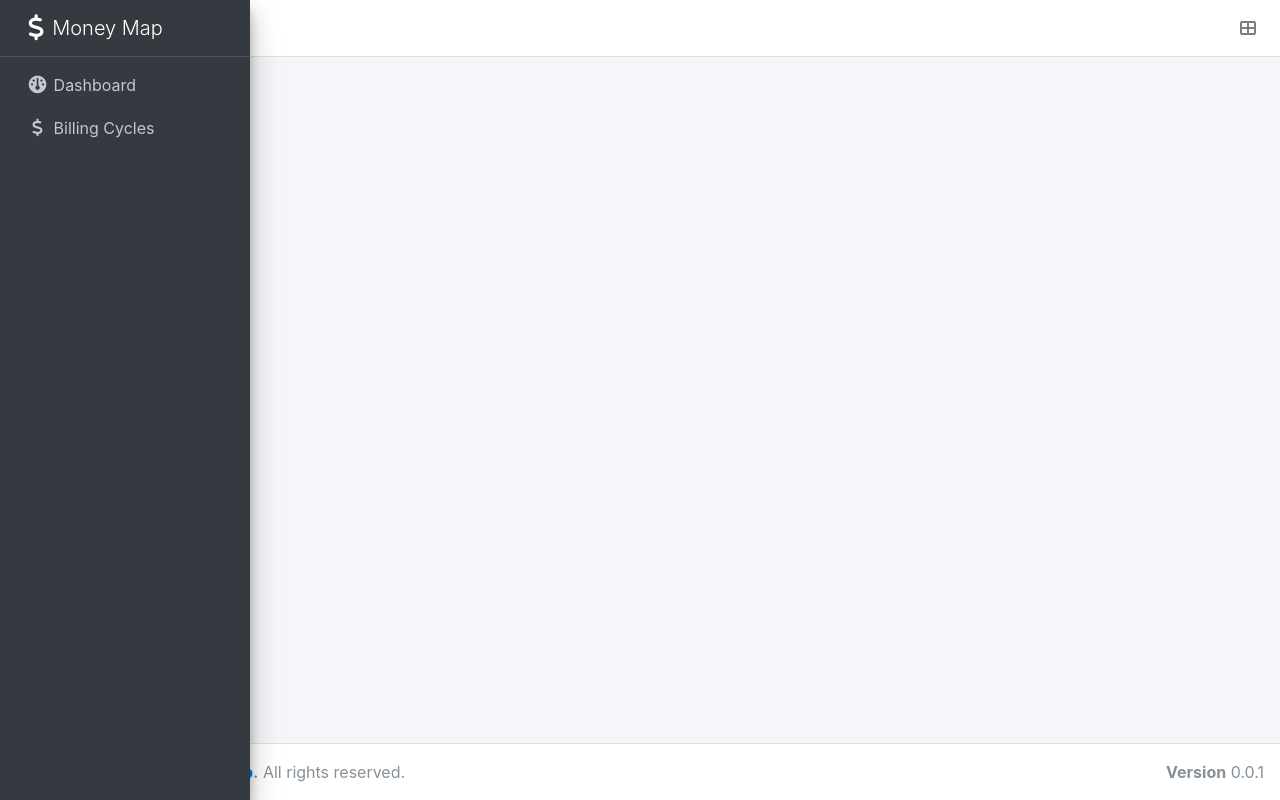
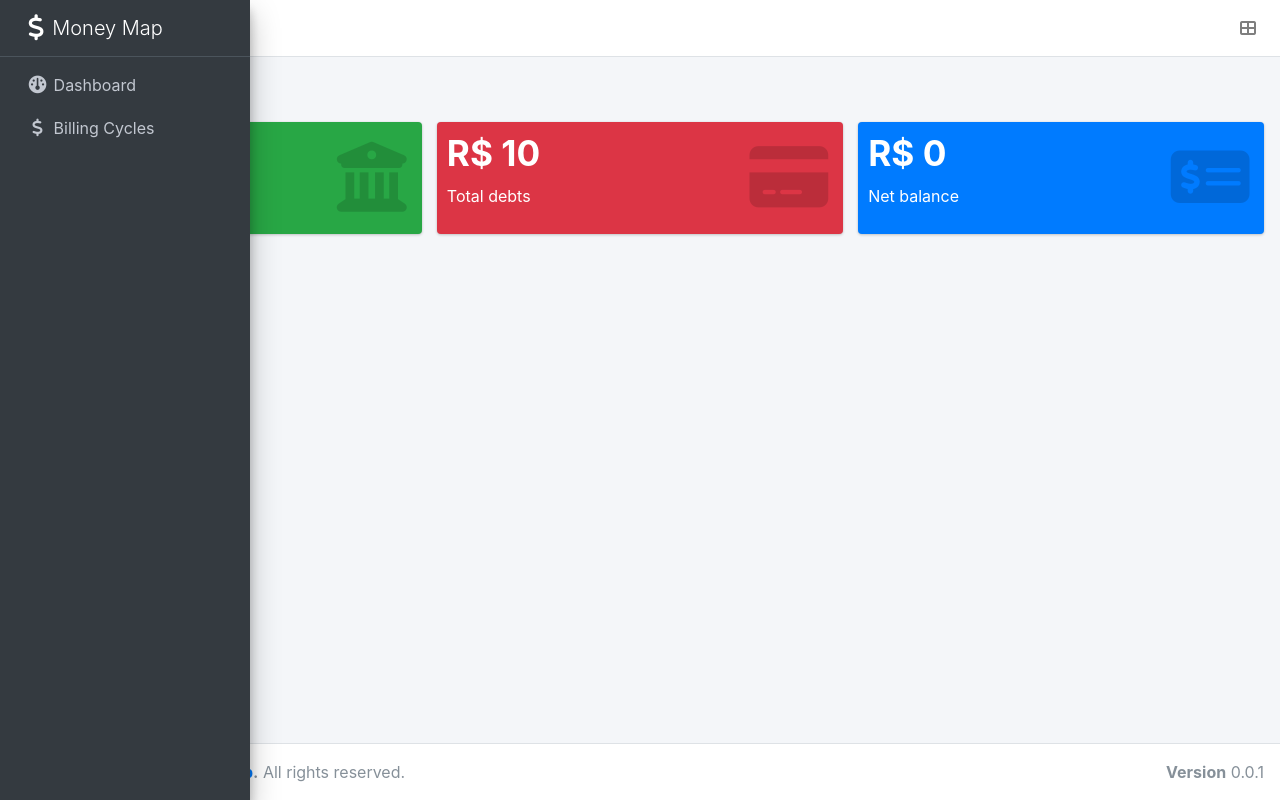
Before and after one commit to bzanf/money-map, a React (Vite) app in the folder frontend/: page / in a window 1280 px wide. Built offline with nearby package versions, Linux system fonts and the light colour scheme.

Commit message:
Create 'Row' component and update dashboard page

```diff
--- a/frontend/src/presentation/features/dashboard/pages/DashboardPage.tsx
+++ b/frontend/src/presentation/features/dashboard/pages/DashboardPage.tsx
@@ -1,7 +1,32 @@
+import Row from "../../../shared/components/Row";
+import ValueBox from "../../../shared/components/ValueBox";
+
 const DashboardPage = () => (
-    <div>
-        <h1>Dashboard</h1>
-    </div>
+    <Row>
+        <ValueBox
+            columns="12 4"
+            color="green"
+            icon="bank"
+            value="R$ 10"
+            text="Total credits"
+        />
+
+        <ValueBox
+            columns="12 4"
+            color="red"
+            icon="credit-card"
+            value="R$ 10"
+            text="Total debts"
+        />
+
+        <ValueBox
+            columns="12 4"
+            color="blue"
+            icon="money-check-dollar"
+            value="R$ 0"
+            text="Net balance"
+        />
+    </Row>
 )
 
 export default DashboardPage;
--- /dev/null
+++ b/frontend/src/presentation/shared/components/Row.tsx
@@ -0,0 +1,11 @@
+import { ReactNode } from "react"
+
+interface RowProps {
+    children?: ReactNode;
+}
+
+const Row = (props: RowProps) => (
+    <div className="row">{props.children}</div>
+)
+
+export default Row;
```
